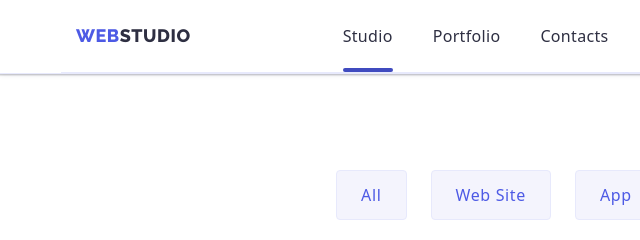
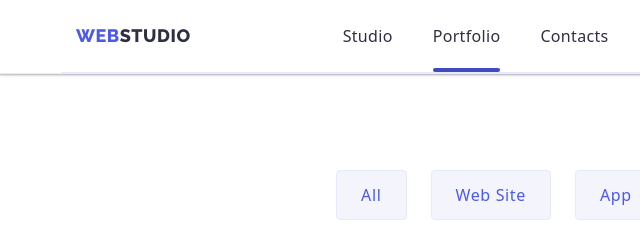
Before and after one commit to TaraskiN85/goit-markup-hw-04, a plain HTML site: page portfolio.html in a window 1280 px wide. Shown: the top 240 px of the page, 0-640 px from the left. Drawn offline with nearby package versions, Linux system fonts and the light colour scheme.

Commit message:
fix styles for portfolio header

```diff
--- a/portfolio.html
+++ b/portfolio.html
@@ -28,15 +28,13 @@
           >
           <ul class="header-nav-list list">
             <li class="header-nav-item">
-              <a
-                class="header-nav-link header-link link current"
-                href="./index.html"
+              <a class="header-nav-link header-link link" href="./index.html"
                 >Studio</a
               >
             </li>
             <li class="header-nav-item">
               <a
-                class="header-nav-link header-link link"
+                class="header-nav-link header-link link current"
                 href="./portfolio.html"
                 >Portfolio</a
               >
```
